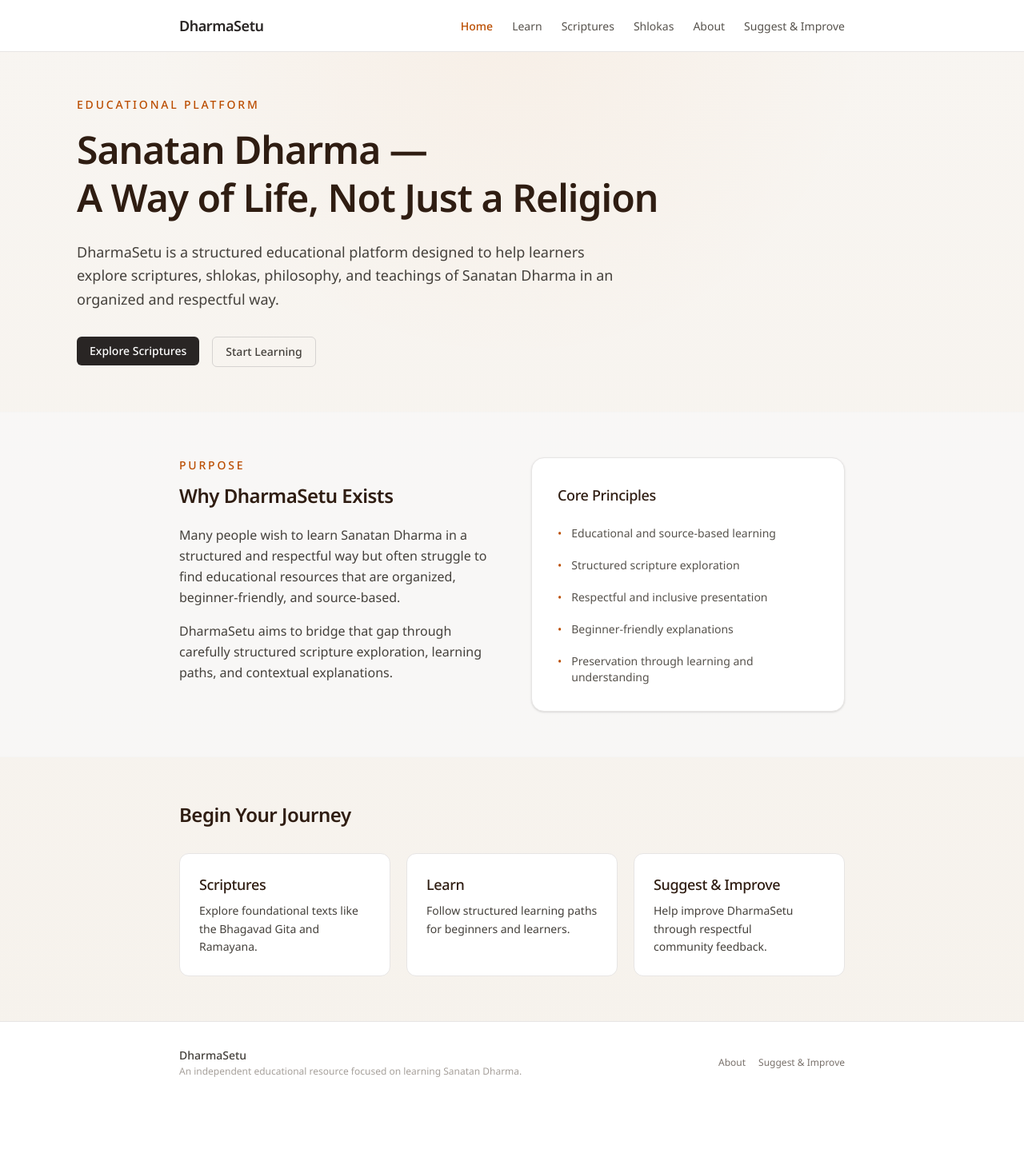
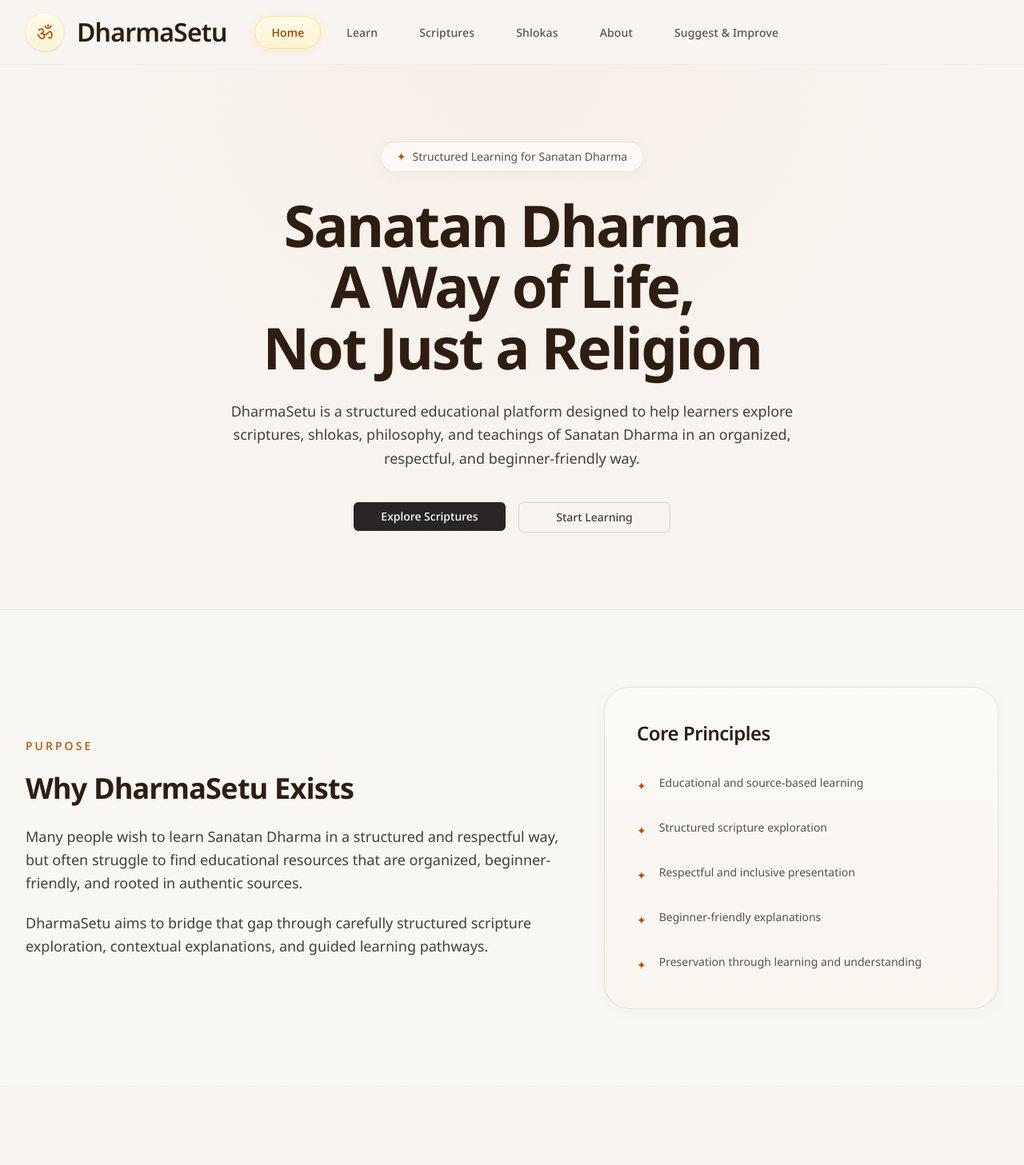
Before and after one commit to prathameshrjagtap/dharmasetu, a Next.js app: page / in a window 1280 px wide. Shown: the top 1457 px of the page at 80% size. Before the commit the page ends 1380 px from the top, so only its background shows below. Built offline with nearby package versions, Linux system fonts and the light colour scheme.

Commit message:
Refine DharmaSetu Navbar and hero spacing

```diff
--- a/app/page.tsx
+++ b/app/page.tsx
@@ -6,6 +6,7 @@ import SectionWrapper from '@/components/shared/SectionWrapper';
 import Button from '@/components/shared/Button';
 import Heading from '@/components/shared/Heading';
 import Text from '@/components/shared/Text';
+
 import { createMetadata } from '@/utils/metadata';
 
 import { ROUTES } from '@/constants/routes';
@@ -21,107 +22,198 @@ export default function HomePage() {
   return (
     <>
       {/* Hero Section */}
-      <SectionWrapper className="pt-16 sm:pt-24">
+      <SectionWrapper className="sacred-fade overflow-hidden py-16 sm:py-20 lg:py-24">
         <Container size="wide">
-          <div className="max-w-3xl">
 
-            <p className="text-sm font-medium uppercase tracking-[0.2em] text-amber-700">
-              Educational Platform
-            </p>
+          <div className="mx-auto max-w-5xl text-center">
 
+            {/* Badge */}
+            <div
+              className="
+                sacred-surface
+                inline-flex
+                items-center
+                gap-2
+                rounded-full
+                px-5
+                py-2
+                text-sm
+                text-stone-600
+              "
+            >
+              <span className="text-amber-700">
+                ✦
+              </span>
+
+              <span>
+                Structured Learning for Sanatan Dharma
+              </span>
+            </div>
+
+            {/* Heading */}
             <Heading
               as="h1"
-              className="mt-4 text-4xl font-bold leading-tight sm:text-5xl"
+              className="
+                scripture-heading
+                mx-auto
+                mt-8
+                max-w-5xl
+                text-4xl
+                leading-[1.02]
+                sm:text-5xl
+                lg:text-6xl
+                xl:text-7xl
+              "
             >
-              Sanatan Dharma —
-              <br />
-              A Way of Life, Not Just a Religion
+              <span className="block">
+                Sanatan Dharma
+              </span>
+
+              <span className="block mt-2">
+                A Way of Life,
+              </span>
+
+              <span className="block mt-2">
+                Not Just a Religion
+              </span>
             </Heading>
 
-            <Text size="lg" className="mt-6 max-w-2xl">
-              {SITE.name} is a structured educational platform designed to help
-              learners explore scriptures, shlokas, philosophy, and teachings
-              of Sanatan Dharma in an organized and respectful way.
+            {/* Description */}
+            <Text
+              size="lg"
+              className="
+                mx-auto
+                mt-8
+                max-w-3xl
+                text-base
+                leading-8
+                text-stone-600
+                sm:text-lg
+              "
+            >
+              {SITE.name} is a structured educational platform designed
+              to help learners explore scriptures, shlokas, philosophy,
+              and teachings of Sanatan Dharma in an organized,
+              respectful, and beginner-friendly way.
             </Text>
 
-            <div className="mt-8 flex flex-wrap gap-4">
+            {/* CTA */}
+            <div className="mt-10 flex flex-wrap justify-center gap-4">
+
               <Link href={ROUTES.SCRIPTURES}>
-                <Button>
+                <Button className="min-w-[190px]">
                   Explore Scriptures
                 </Button>
               </Link>
 
               <Link href={ROUTES.LEARN}>
-                <Button variant="outline">
+                <Button
+                  variant="outline"
+                  className="min-w-[190px]"
+                >
                   Start Learning
                 </Button>
               </Link>
+
             </div>
 
           </div>
+
         </Container>
       </SectionWrapper>
 
       {/* Mission Section */}
-      <SectionWrapper className="bg-stone-50/70 border-y border-stone-100">
-        <Container>
+      <SectionWrapper className="border-y border-stone-200/60 bg-stone-50/60">
+        <Container size="wide">
 
-          <div className="grid gap-12 lg:grid-cols-2 lg:items-start">
+          <div className="grid gap-14 lg:grid-cols-[1.15fr_0.85fr] lg:items-center">
 
-            <div>
+            {/* Left Content */}
+            <div className="max-w-2xl">
 
-              <p className="text-sm font-medium uppercase tracking-[0.2em] text-amber-700">
+              <p className="text-sm font-medium uppercase tracking-[0.22em] text-amber-700">
                 Purpose
               </p>
 
-              <Heading as="h2" className="mt-3">
+              <Heading
+                as="h2"
+                className="mt-5 max-w-xl"
+              >
                 Why DharmaSetu Exists
               </Heading>
 
-              <Text className="mt-5">
-                Many people wish to learn Sanatan Dharma in a structured and
-                respectful way but often struggle to find educational resources that
-                are organized, beginner-friendly, and source-based.
+              <Text className="mt-6 text-lg leading-8 text-stone-600">
+                Many people wish to learn Sanatan Dharma in a structured
+                and respectful way, but often struggle to find educational
+                resources that are organized, beginner-friendly,
+                and rooted in authentic sources.
               </Text>
 
-              <Text className="mt-4">
-                DharmaSetu aims to bridge that gap through carefully structured
-                scripture exploration, learning paths, and contextual explanations.
+              <Text className="mt-5 text-lg leading-8 text-stone-600">
+                DharmaSetu aims to bridge that gap through carefully
+                structured scripture exploration, contextual explanations,
+                and guided learning pathways.
               </Text>
 
             </div>
 
-            <div className="rounded-2xl border border-stone-200 bg-white p-8 shadow-sm">
+            {/* Right Card */}
+            <div className="sacred-card p-8 lg:p-10">
 
               <Heading as="h3">
                 Core Principles
               </Heading>
 
-              <ul className="mt-6 space-y-5 text-sm text-stone-600">
+              <ul className="mt-8 space-y-6 text-sm leading-7 text-stone-600">
 
-                <li className="flex gap-3">
-                  <span className="text-amber-700">•</span>
+                <li className="flex gap-4">
+                  <span className="mt-1 text-amber-700">
+                    ✦
+                  </span>
+
+                  <span>
                     Educational and source-based learning
+                  </span>
                 </li>
 
-                <li className="flex gap-3">
-                  <span className="text-amber-700">•</span>
+                <li className="flex gap-4">
+                  <span className="mt-1 text-amber-700">
+                    ✦
+                  </span>
+
+                  <span>
                     Structured scripture exploration
+                  </span>
                 </li>
 
-                <li className="flex gap-3">
-                  <span className="text-amber-700">•</span>
+                <li className="flex gap-4">
+                  <span className="mt-1 text-amber-700">
+                    ✦
+                  </span>
+
+                  <span>
                     Respectful and inclusive presentation
+                  </span>
                 </li>
 
-                <li className="flex gap-3">
-                  <span className="text-amber-700">•</span>
+                <li className="flex gap-4">
+                  <span className="mt-1 text-amber-700">
+                    ✦
+                  </span>
+
+                  <span>
                     Beginner-friendly explanations
+                  </span>
                 </li>
 
-                <li className="flex gap-3">
-                  <span className="text-amber-700">•</span>
+                <li className="flex gap-4">
+                  <span className="mt-1 text-amber-700">
+                    ✦
+                  </span>
+
+                  <span>
                     Preservation through learning and understanding
+                  </span>
                 </li>
 
               </ul>
@@ -135,51 +227,129 @@ export default function HomePage() {
 
       {/* Quick Navigation */}
       <SectionWrapper>
-        <Container>
+        <Container size="wide">
 
-          <Heading as="h2">
+          <div className="mx-auto max-w-3xl text-center">
+
+            <p className="text-sm font-medium uppercase tracking-[0.22em] text-amber-700">
+              Begin Exploring
+            </p>
+
+            <Heading
+              as="h2"
+              className="mt-5"
+            >
               Begin Your Journey
             </Heading>
 
-          <div className="mt-8 grid gap-5 md:grid-cols-3">
+            <Text className="mx-auto mt-6 max-w-2xl text-lg leading-8 text-stone-600">
+              Explore scriptures, follow learning paths,
+              and contribute toward preserving timeless wisdom
+              through structured understanding.
+            </Text>
 
+          </div>
+
+          {/* Cards */}
+          <div className="mt-14 grid gap-6 lg:grid-cols-3">
+
+            {/* Scriptures */}
             <Link
               href={ROUTES.SCRIPTURES}
-              className="rounded-xl border border-stone-200 bg-white p-6 transition-colors hover:border-stone-300 hover:bg-stone-50"
+              className="
+                sacred-card
+                sacred-hover
+                group
+                p-8
+                lg:p-10
+              "
             >
-              <Heading as="h3">
+
+              <div className="flex h-12 w-12 items-center justify-center rounded-2xl bg-amber-50 text-xl text-amber-700">
+                📜
+              </div>
+
+              <Heading
+                as="h3"
+                className="mt-8"
+              >
                 Scriptures
               </Heading>
 
-              <Text size="sm" className="mt-2">
-                Explore foundational texts like the Bhagavad Gita and Ramayana.
+              <Text
+                size="sm"
+                className="mt-4 leading-7 text-stone-600"
+              >
+                Explore foundational texts like the Bhagavad Gita,
+                Ramayana, and other sacred scriptures.
               </Text>
+
             </Link>
 
+            {/* Learn */}
             <Link
               href={ROUTES.LEARN}
-              className="rounded-xl border border-stone-200 bg-white p-6 transition-colors hover:border-stone-300 hover:bg-stone-50"
+              className="
+                sacred-card
+                sacred-hover
+                group
+                p-8
+                lg:p-10
+              "
             >
-              <Heading as="h3">
+
+              <div className="flex h-12 w-12 items-center justify-center rounded-2xl bg-amber-50 text-xl text-amber-700">
+                🌿
+              </div>
+
+              <Heading
+                as="h3"
+                className="mt-8"
+              >
                 Learn
               </Heading>
 
-              <Text size="sm" className="mt-2">
-                Follow structured learning paths for beginners and learners.
+              <Text
+                size="sm"
+                className="mt-4 leading-7 text-stone-600"
+              >
+                Follow structured learning paths designed
+                for beginners and curious learners.
               </Text>
+
             </Link>
 
+            {/* Suggest */}
             <Link
               href={ROUTES.SUGGEST}
-              className="rounded-xl border border-stone-200 bg-white p-6 transition-colors hover:border-stone-300 hover:bg-stone-50"
+              className="
+                sacred-card
+                sacred-hover
+                group
+                p-8
+                lg:p-10
+              "
             >
-              <Heading as="h3">
+
+              <div className="flex h-12 w-12 items-center justify-center rounded-2xl bg-amber-50 text-xl text-amber-700">
+                ✨
+              </div>
+
+              <Heading
+                as="h3"
+                className="mt-8"
+              >
                 Suggest & Improve
               </Heading>
 
-              <Text size="sm" className="mt-2">
-                Help improve DharmaSetu through respectful community feedback.
+              <Text
+                size="sm"
+                className="mt-4 leading-7 text-stone-600"
+              >
+                Help improve DharmaSetu through respectful
+                suggestions and thoughtful feedback.
               </Text>
+
             </Link>
 
           </div>
--- a/components/layout/Container.tsx
+++ b/components/layout/Container.tsx
@@ -9,9 +9,9 @@ interface ContainerProps {
 }
 
 const sizes: Record<Size, string> = {
-  narrow: 'max-w-2xl',
-  default: 'max-w-4xl',
-  wide: 'max-w-6xl',
+  narrow: 'max-w-3xl',
+  default: 'max-w-7xl',
+  wide: 'max-w-[1400px]',
 };
 
 export default function Container({
--- a/components/layout/Navbar.tsx
+++ b/components/layout/Navbar.tsx
@@ -12,7 +12,7 @@ import Container from './Container';
 
 import { cn } from '@/lib/cn';
 
-// Handles active route detection
+// Active route helper
 function isActive(
   href: string,
   pathname: string
@@ -34,50 +34,92 @@ export default function Navbar() {
     useState(false);
 
   return (
-    <header className="border-b border-stone-200 bg-white">
-      <Container>
+    <header className="sticky top-0 z-50 border-b border-stone-200/60 bg-[rgba(248,245,241,0.92)] backdrop-blur-md">
+
+      <Container className="max-w-[1400px]">
+
         <nav
           aria-label="Main navigation"
-          className="flex h-16 items-center justify-between"
+          className="flex h-20 items-center justify-between"
         >
+
+          {/* LEFT SIDE */}
+          <div className="flex items-center">
+
             {/* Brand */}
             <Link
               href={ROUTES.HOME}
-            className="text-lg font-semibold tracking-tight text-stone-800"
+              className="flex shrink-0 items-center gap-4"
             >
+              <span className="flex h-12 w-12 items-center justify-center rounded-full border border-amber-100 bg-gradient-to-b from-amber-50 to-amber-100/70 text-2xl text-amber-700 shadow-sm">
+                ॐ
+              </span>
+
+              <span className="text-[2rem] font-semibold tracking-tight text-[var(--ds-text)]">
                 {SITE.name}
+              </span>
             </Link>
 
-          {/* Desktop Nav */}
-          <ul className="hidden items-center gap-6 md:flex">
+          </div>
+
+          {/* DESKTOP NAVIGATION */}
+          <div className="hidden flex-1 justify-center lg:flex">
+
+            <ul className="flex items-center gap-2 xl:gap-3">
+
               {NAV_ITEMS.map((item) => (
                 <li key={item.href}>
                   <Link
                     href={item.href}
                     className={cn(
-                    'text-sm transition-colors',
-                    isActive(
-                      item.href,
-                      pathname
-                    )
-                      ? 'font-medium text-amber-700'
-                      : 'text-stone-600 hover:text-stone-900'
+                      `
+                      rounded-full
+                      px-5
+                      py-2.5
+                      text-sm
+                      font-medium
+                      tracking-[0.01em]
+                      whitespace-nowrap
+                      transition-all
+                      duration-200
+                    `,
+                      isActive(item.href, pathname)
+                        ? `
+                          border
+                          border-amber-200
+                          bg-gradient-to-b
+                          from-amber-50
+                          to-amber-100/80
+                          text-amber-800
+                          shadow-[0_2px_12px_rgba(245,158,11,0.14)]
+                        `
+                        : `
+                          text-stone-600
+                          hover:bg-stone-100/80
+                          hover:text-stone-900
+                        `
                     )}
                   >
                     {item.label}
                   </Link>
                 </li>
               ))}
+
             </ul>
 
-          {/* Mobile Toggle */}
+          </div>
+
+          {/* RIGHT SPACER */}
+          <div className="hidden lg:block w-[220px]" />
+
+          {/* MOBILE TOGGLE */}
           <button
             aria-label="Toggle navigation menu"
             aria-expanded={open}
             onClick={() =>
               setOpen((prev) => !prev)
             }
-            className="flex flex-col gap-1.5 rounded-md p-2 focus:outline-none focus:ring-2 focus:ring-stone-400 md:hidden"
+            className="flex flex-col gap-1.5 rounded-md p-2 focus:outline-none focus:ring-2 focus:ring-stone-400 lg:hidden"
           >
             <span
               className={cn(
@@ -102,11 +144,13 @@ export default function Navbar() {
               )}
             />
           </button>
+
         </nav>
 
-        {/* Mobile Menu */}
+        {/* MOBILE MENU */}
         {open && (
-          <ul className="flex flex-col gap-1 pb-4 md:hidden">
+          <ul className="flex flex-col gap-1 border-t border-stone-200/60 py-4 lg:hidden">
+
             {NAV_ITEMS.map((item) => (
               <li key={item.href}>
                 <Link
@@ -115,22 +159,37 @@ export default function Navbar() {
                     setOpen(false)
                   }
                   className={cn(
-                    'block rounded-md px-3 py-2 text-sm transition-colors',
-                    isActive(
-                      item.href,
-                      pathname
-                    )
-                      ? 'bg-amber-50 font-medium text-amber-700'
-                      : 'text-stone-600 hover:bg-stone-50 hover:text-stone-900'
+                    `
+                    block
+                    rounded-xl
+                    px-4
+                    py-3
+                    text-sm
+                    font-medium
+                    transition-colors
+                  `,
+                    isActive(item.href, pathname)
+                      ? `
+                        bg-amber-50
+                        text-amber-700
+                      `
+                      : `
+                        text-stone-600
+                        hover:bg-stone-50
+                        hover:text-stone-900
+                      `
                   )}
                 >
                   {item.label}
                 </Link>
               </li>
             ))}
+
           </ul>
         )}
+
       </Container>
+
     </header>
   );
 }
--- a/components/shared/Heading.tsx
+++ b/components/shared/Heading.tsx
@@ -9,10 +9,40 @@ interface HeadingProps {
 }
 
 const styles: Record<Level, string> = {
-  h1: 'text-2xl sm:text-3xl font-semibold text-stone-800',
-  h2: 'text-xl sm:text-2xl font-semibold text-stone-800',
-  h3: 'text-lg font-medium text-stone-800',
-  h4: 'text-base font-medium text-stone-700',
+  h1: `
+    text-4xl
+    sm:text-5xl
+    lg:text-6xl
+    font-bold
+    leading-[1.05]
+    tracking-tight
+    text-stone-950
+  `,
+
+  h2: `
+    text-3xl
+    sm:text-4xl
+    font-bold
+    leading-tight
+    tracking-tight
+    text-stone-900
+  `,
+
+  h3: `
+    text-xl
+    sm:text-2xl
+    font-semibold
+    leading-snug
+    tracking-tight
+    text-stone-900
+  `,
+
+  h4: `
+    text-lg
+    font-semibold
+    leading-snug
+    text-stone-800
+  `,
 };
 
 export default function Heading({
@@ -21,7 +51,12 @@ export default function Heading({
   className,
 }: HeadingProps) {
   return (
-    <Tag className={cn(styles[Tag], className)}>
+    <Tag
+      className={cn(
+        styles[Tag],
+        className
+      )}
+    >
       {children}
     </Tag>
   );
--- a/components/shared/SectionWrapper.tsx
+++ b/components/shared/SectionWrapper.tsx
@@ -8,7 +8,7 @@ export default function SectionWrapper({
   className = '',
 }: SectionWrapperProps) {
   return (
-    <section className={`py-10 md:py-14 ${className}`}>
+    <section className={`py-16 sm:py-20 lg:py-24 ${className}`}>
       {children}
     </section>
   );
```
Lines whose indentation alone changed are shown as unchanged.
